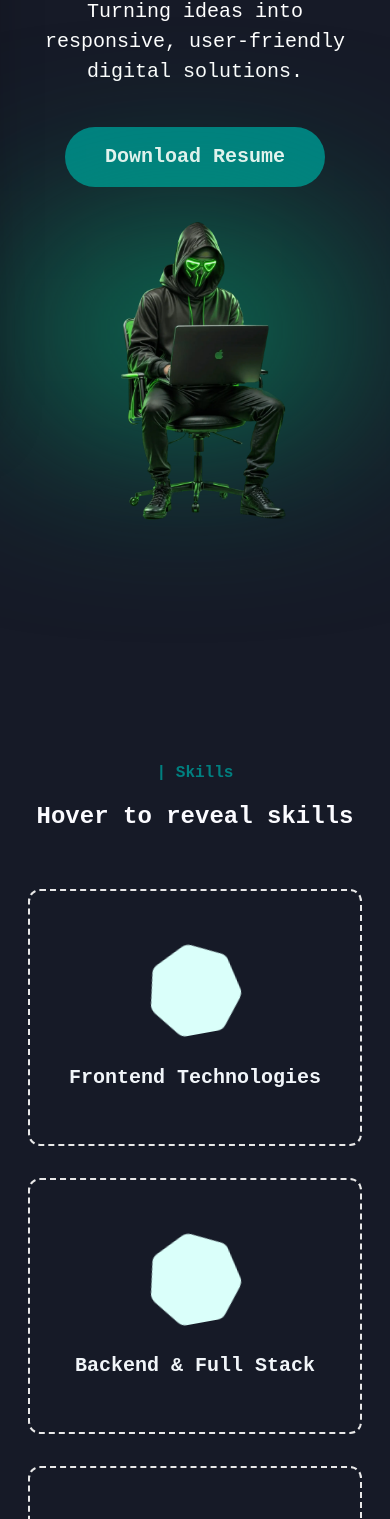
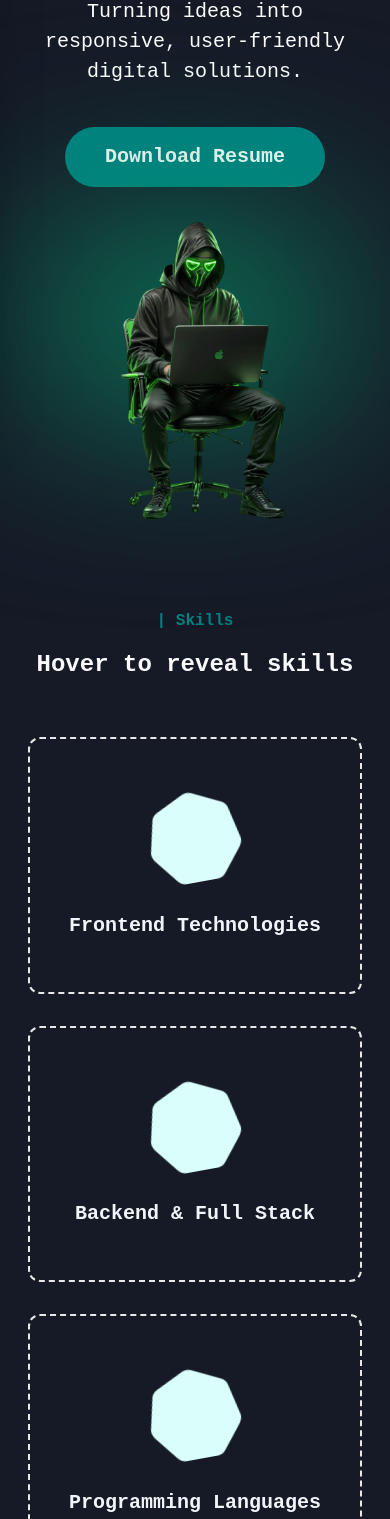
Before and after one commit to mohammadali-amd/portfolio, a React (Vite) app: page / in a window 390 px wide. Shown: the part 427-1946 px from the top of the page. Built offline with nearby package versions, Linux system fonts and the light colour scheme; some icons are missing.

Commit message:
responsiveness

```diff
--- a/src/sections/Contact/index.tsx
+++ b/src/sections/Contact/index.tsx
@@ -13,7 +13,7 @@ const Contact = () => {
    };
 
    return (
-      <section id="contact" className="contact_area relative pt-25 mt-6 pb-120">
+      <section id="contact" className="contact_area relative lg:pt-25 mt-6 pb-[6rem]">
          <div className="contact_image flex items-center justify-end">
             <div className="lg:pr-13">
                <img
--- a/src/sections/Hero/index.tsx
+++ b/src/sections/Hero/index.tsx
@@ -70,12 +70,10 @@ const Hero = () => {
                </div>
 
                <div className="header_image flex relative items-center">
-                  <div className="z-10 pb-24">
+                  <div className="z-10 lg:pb-24">
                      <img
                         src="/images/hacker.webp"
                         alt="Hero image"
-                        // width={800}
-                        // height={800}
                         loading="lazy"
                      />
                   </div>
--- a/src/sections/Projects/index.tsx
+++ b/src/sections/Projects/index.tsx
@@ -11,7 +11,7 @@ import { projects } from '../../data/projects';
 
 const Projects = () => {
    return (
-      <section id="projects" className="work_area pt-120 pb-120">
+      <section id="projects" className="work_area pt-[4rem] lg:pt-[6rem] pb-[2rem]">
          <div className="container">
             <div className="row justify-center">
                <div className="w-ull lg:w-1/2">
--- a/src/sections/Skills/index.tsx
+++ b/src/sections/Skills/index.tsx
@@ -2,7 +2,7 @@ import { skills } from "../../data/skills";
 
 const Skills = () => {
    return (
-      <section id="skills" className="pt-120 pb-120">
+      <section id="skills" className="pt-[4rem] lg:pt-[6rem] pb-[2rem]">
          <div className="container">
             <div className="row justify-center">
                <div className="w-full lg:w-1/2">
```
